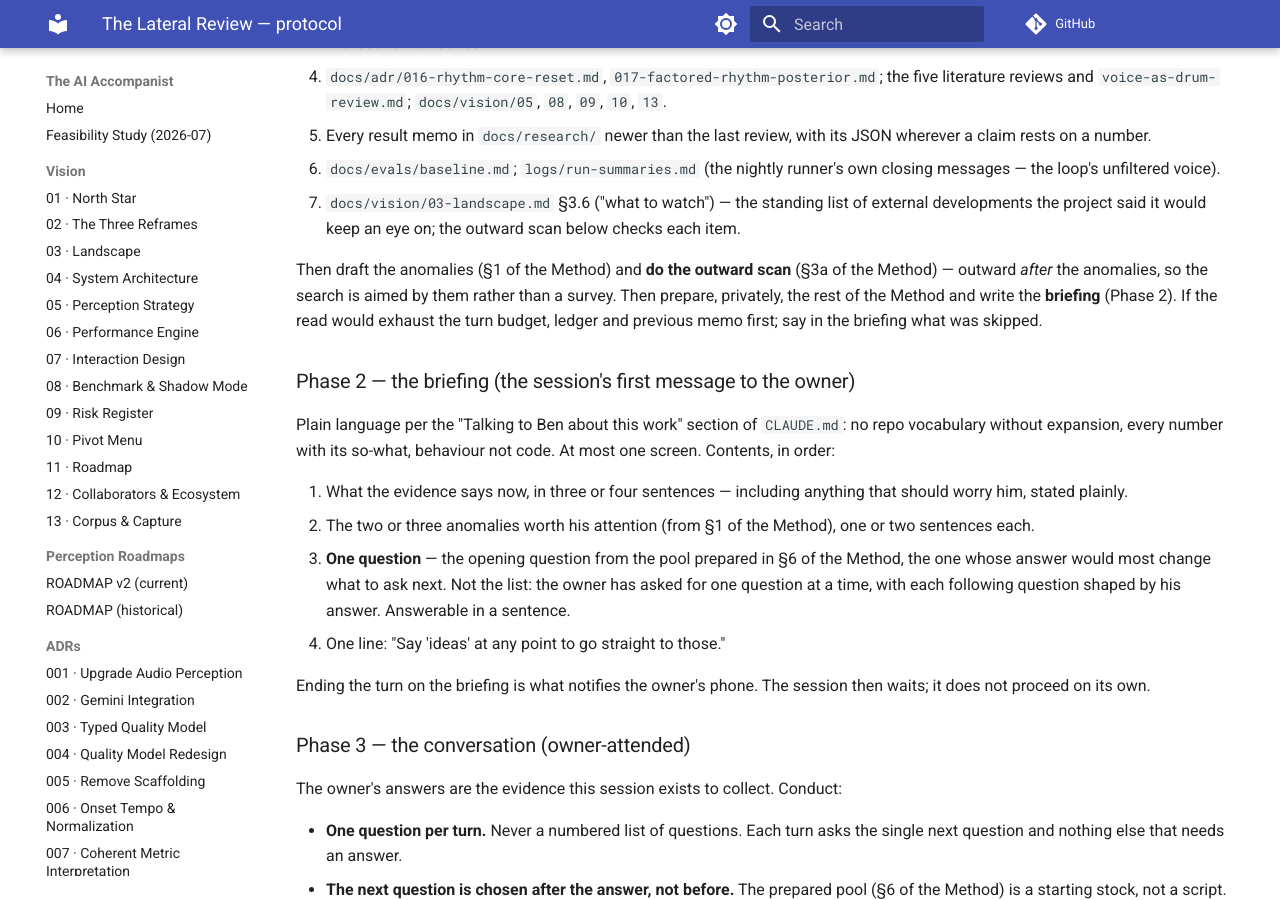
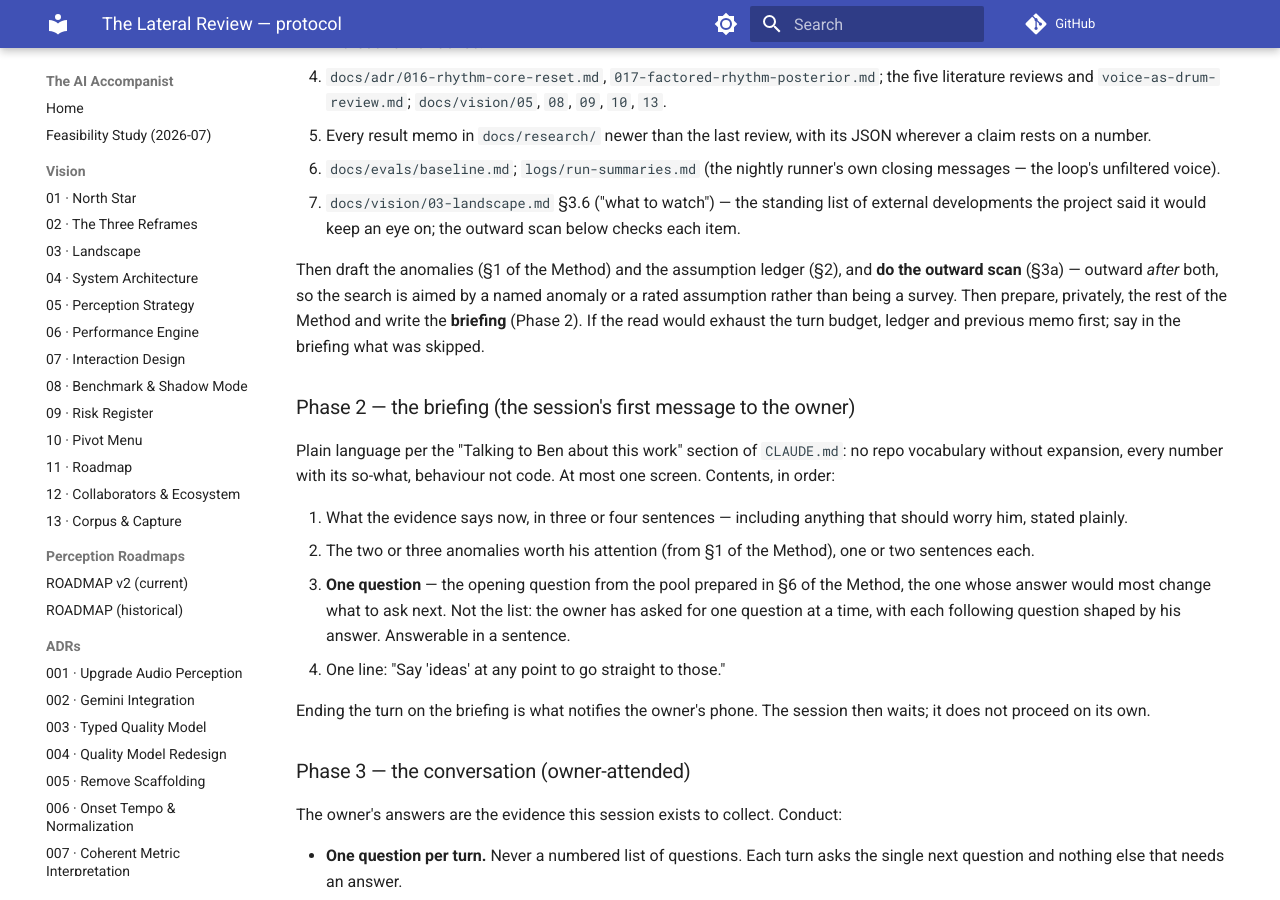
Before and after one commit to ben-juodvalkis/musical-perception, an MkDocs documentation site: the page built from docs/research/lateral-review-protocol.md, in a window 1280 px wide and 900 px high, scrolled down 1441 px. Built offline with MkDocs 1.6.1 and Material for MkDocs 9.7.7, drawn with Linux system fonts in a browser that asks for light colours; comment, search, counter and statistics services are not loaded.

Commit message:
lateral review protocol: draft the assumption ledger before the outward scan (reviewer nit)
Co-Authored-By: Claude Fable 5.1 <noreply@anthropic.com>
Claude-Session: https://claude.ai/code/session_01P5Hns87dyTRUrE8Ahuxw3u

```diff
--- a/docs/research/lateral-review-protocol.md
+++ b/docs/research/lateral-review-protocol.md
@@ -80,10 +80,11 @@ Read, in this order, all of it:
    list of external developments the project said it would keep an eye
    on; the outward scan below checks each item.
 
-Then draft the anomalies (§1 of the Method) and **do the outward scan**
-(§3a of the Method) — outward *after* the anomalies, so the search is
-aimed by them rather than a survey. Then prepare, privately, the rest of
-the Method and write the **briefing** (Phase 2). If the read would
+Then draft the anomalies (§1 of the Method) and the assumption ledger
+(§2), and **do the outward scan** (§3a) — outward *after* both, so the
+search is aimed by a named anomaly or a rated assumption rather than
+being a survey. Then prepare, privately, the rest of the Method and
+write the **briefing** (Phase 2). If the read would
 exhaust the turn budget, ledger and previous memo first; say in the
 briefing what was skipped.
 
```
